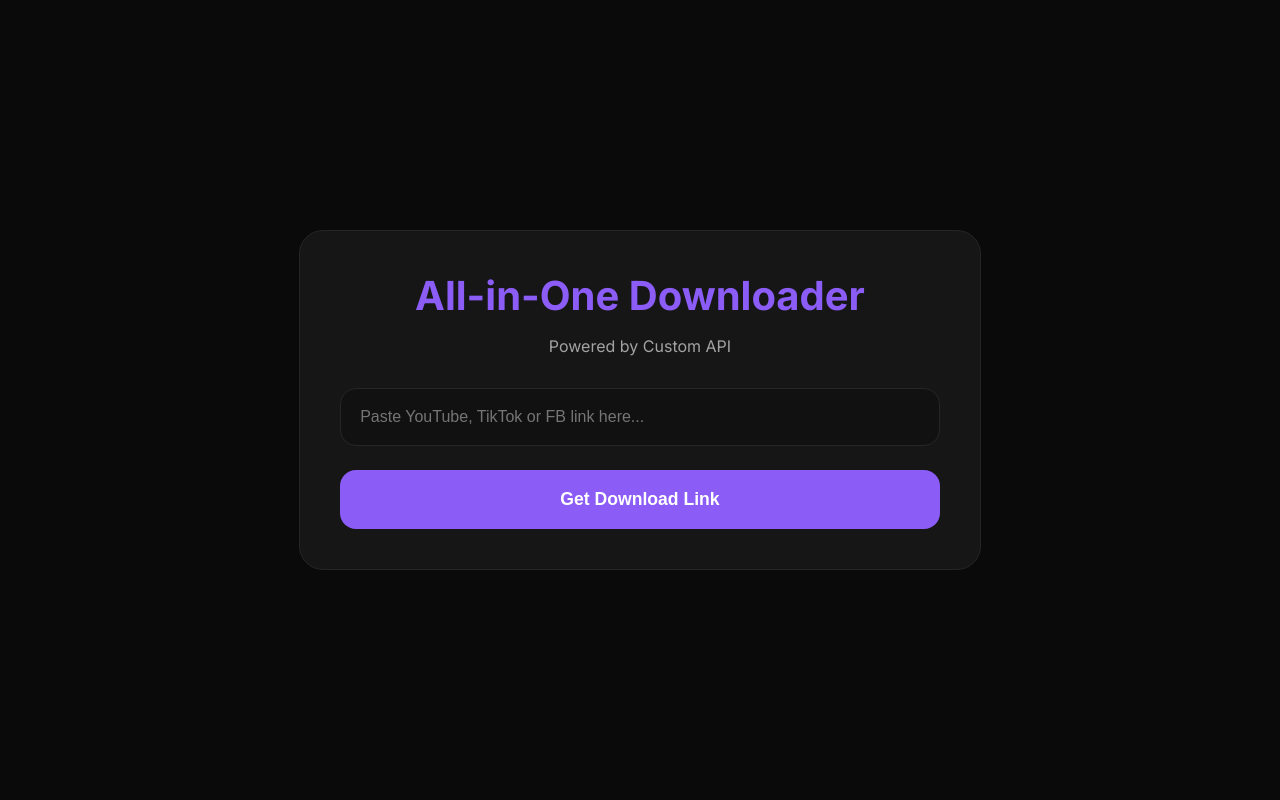
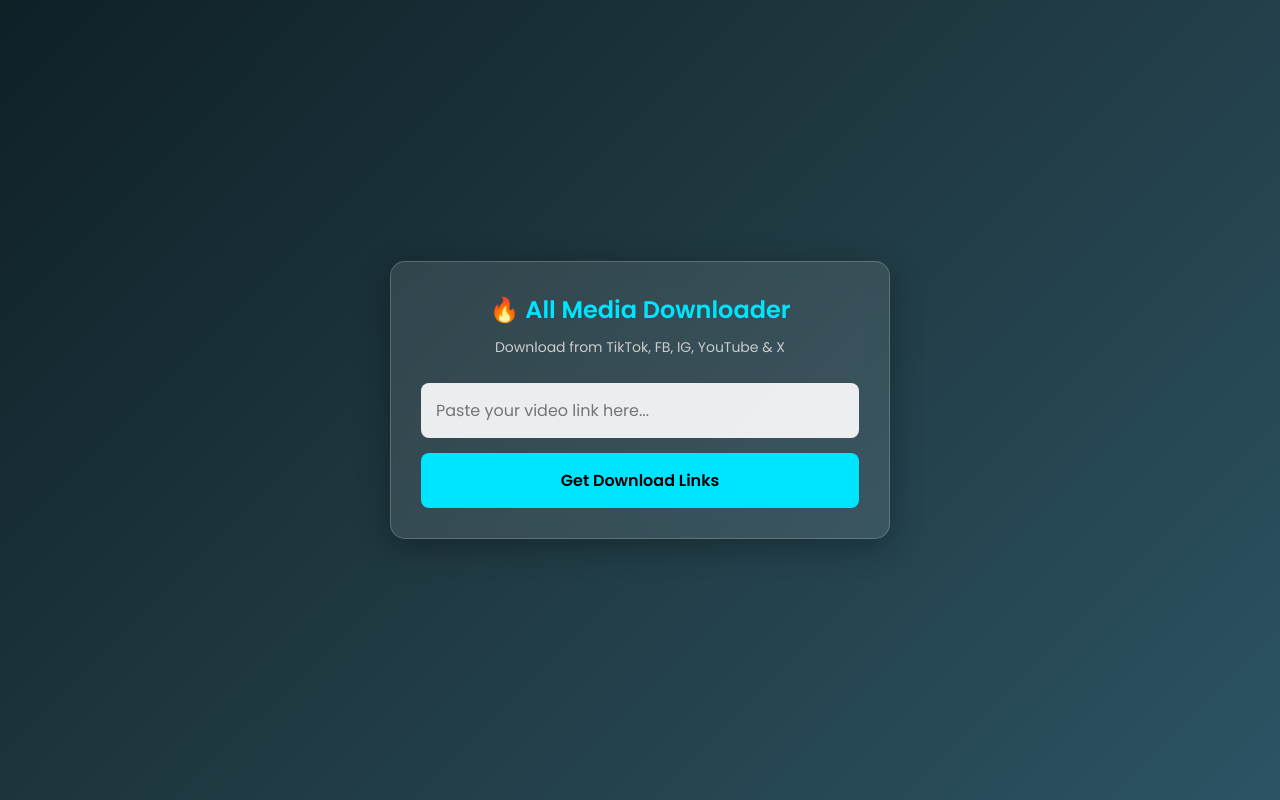
Before and after one commit to srpshouro/My-downloader, a Flask app: page / in a window 1280 px wide. Run offline with Flask 3, Linux system fonts and the light colour scheme.

Commit message:
Update index.html

```diff
--- a/templates/index.html
+++ b/templates/index.html
@@ -3,92 +3,191 @@
 <head>
     <meta charset="UTF-8">
     <meta name="viewport" content="width=device-width, initial-scale=1.0">
-    <title>My Custom Downloader</title>
+    <title>All Media Downloader Pro</title>
+    <link href="https://fonts.googleapis.com/css2?family=Poppins:wght@400;600&display=swap" rel="stylesheet">
     <style>
-        @import url('https://fonts.googleapis.com/css2?family=Inter:wght@300;400;500;600;700&display=swap');
-        :root {
-            --bg-primary: #0a0a0a; --bg-secondary: #111111; --bg-card: #1a1a1a;
-            --text-primary: #ffffff; --text-secondary: #a3a3a3;
-            --accent: #8b5cf6; --accent-hover: #7c3aed;
-            --success: #10b981; --error: #ef4444; --border-light: #262626;
-            --glass: rgba(255, 255, 255, 0.05);
+        * {
+            margin: 0;
+            padding: 0;
+            box-sizing: border-box;
+            font-family: 'Poppins', sans-serif;
         }
-        body { font-family: 'Inter', sans-serif; background: var(--bg-primary); color: var(--text-primary); margin: 0; padding: 0; display: flex; justify-content: center; align-items: center; min-height: 100vh; }
-        .container { width: 90%; max-width: 600px; padding: 2.5rem; background: var(--glass); border-radius: 1.5rem; border: 1px solid var(--border-light); text-align: center; }
-        .title { font-size: 2.5rem; color: var(--accent); margin-bottom: 0.5rem; font-weight: bold; }
-        .input-field { width: 100%; box-sizing: border-box; padding: 1.2rem; border-radius: 1rem; border: 1px solid var(--border-light); background: var(--bg-secondary); color: white; margin-bottom: 1.5rem; font-size: 1rem; outline: none; }
-        .btn { background: var(--accent); color: white; border: none; padding: 1.2rem; border-radius: 1rem; font-size: 1.1rem; cursor: pointer; transition: 0.3s; width: 100%; font-weight: bold; }
-        .btn:hover { background: var(--accent-hover); }
-        .btn:disabled { opacity: 0.6; cursor: not-allowed; }
-        .status { margin-top: 1.5rem; padding: 1rem; border-radius: 0.5rem; display: none; }
-        .success-box { background: rgba(16, 185, 129, 0.1); color: var(--success); border: 1px solid var(--success); }
-        .error-box { background: rgba(239, 68, 68, 0.1); color: var(--error); border: 1px solid var(--error); }
-        .download-btn-green { display: inline-block; background: var(--success); color: white; padding: 10px 20px; text-decoration: none; border-radius: 8px; margin-top: 10px; font-weight: bold; }
+        body {
+            background: linear-gradient(135deg, #0f2027, #203a43, #2c5364);
+            color: #fff;
+            min-height: 100vh;
+            display: flex;
+            justify-content: center;
+            align-items: center;
+            padding: 20px;
+        }
+        .container {
+            background: rgba(255, 255, 255, 0.1);
+            backdrop-filter: blur(10px);
+            padding: 30px;
+            border-radius: 15px;
+            width: 100%;
+            max-width: 500px;
+            box-shadow: 0 8px 32px rgba(0, 0, 0, 0.3);
+            text-align: center;
+            border: 1px solid rgba(255, 255, 255, 0.2);
+        }
+        h2 {
+            margin-bottom: 10px;
+            font-size: 24px;
+            color: #00e5ff;
+        }
+        p.subtitle {
+            font-size: 14px;
+            color: #ccc;
+            margin-bottom: 25px;
+        }
+        input {
+            width: 100%;
+            padding: 15px;
+            border: none;
+            border-radius: 8px;
+            outline: none;
+            font-size: 16px;
+            margin-bottom: 15px;
+            background: rgba(255, 255, 255, 0.9);
+            color: #333;
+        }
+        button {
+            width: 100%;
+            padding: 15px;
+            border: none;
+            border-radius: 8px;
+            background: #00e5ff;
+            color: #000;
+            font-size: 16px;
+            font-weight: 600;
+            cursor: pointer;
+            transition: 0.3s ease;
+        }
+        button:hover {
+            background: #00b8cc;
+        }
+        #loader {
+            display: none;
+            margin-top: 20px;
+            font-size: 16px;
+            color: #ffeb3b;
+        }
+        #result {
+            margin-top: 25px;
+            display: none;
+            background: rgba(0, 0, 0, 0.3);
+            padding: 20px;
+            border-radius: 10px;
+        }
+        .cover-img {
+            width: 100%;
+            max-height: 250px;
+            object-fit: cover;
+            border-radius: 8px;
+            margin-bottom: 15px;
+        }
+        .video-title {
+            font-size: 14px;
+            margin-bottom: 15px;
+            color: #eee;
+        }
+        .download-btn {
+            display: block;
+            width: 100%;
+            padding: 12px;
+            margin-bottom: 10px;
+            background: #4caf50;
+            color: white;
+            text-decoration: none;
+            border-radius: 8px;
+            font-weight: 600;
+            transition: 0.3s;
+        }
+        .download-btn:hover { background: #45a049; }
+        .audio-btn { background: #ff9800; }
+        .audio-btn:hover { background: #e68a00; }
+        .error-msg { color: #ff4c4c; font-weight: 600; }
     </style>
 </head>
 <body>
 
     <div class="container">
-        <div class="title">All-in-One Downloader</div>
-        <p style="color: var(--text-secondary); margin-bottom: 2rem;">Powered by Custom API</p>
+        <h2>🔥 All Media Downloader</h2>
+        <p class="subtitle">Download from TikTok, FB, IG, YouTube & X</p>
 
-        <input type="url" id="video-url" class="input-field" placeholder="Paste YouTube, TikTok or FB link here..." />
+        <input type="url" id="videoUrl" placeholder="Paste your video link here...">
+        <button onclick="fetchMedia()">Get Download Links</button>
 
-        <button class="btn" id="download-btn" onclick="fetchFromMyAPI()">
-            <span id="btn-text">Get Download Link</span>
-        </button>
+        <div id="loader">⏳ Wait bro, fetching data...</div>
 
-        <div id="status-box" class="status"></div>
+        <div id="result">
+            <!-- Data will be injected here by JS -->
+        </div>
     </div>
 
     <script>
-        async function fetchFromMyAPI() {
-            const urlInput = document.getElementById('video-url').value.trim();
-            const btn = document.getElementById('download-btn');
-            const btnText = document.getElementById('btn-text');
-            const statusBox = document.getElementById('status-box');
+        // আপনার Vercel API এর লিংক
+        const API_BASE_URL = "https://all-media-api.vercel.app/api/download?url=";
 
+        async function fetchMedia() {
+            const urlInput = document.getElementById("videoUrl").value.trim();
+            const resultDiv = document.getElementById("result");
+            const loader = document.getElementById("loader");
+
+            // যদি ইনপুট খালি থাকে
             if (!urlInput) {
-                showStatus('Please paste a link first!', 'error');
+                alert("Bro, please paste a valid link first!");
                 return;
             }
 
-            btn.disabled = true;
-            btnText.innerHTML = '⏳ Processing with API...';
-            statusBox.style.display = 'none';
+            // লোডার দেখানো এবং আগের রেজাল্ট হাইড করা
+            loader.style.display = "block";
+            resultDiv.style.display = "none";
+            resultDiv.innerHTML = "";
 
             try {
-                // 🚀 আপনার নিজের API তে রিকোয়েস্ট পাঠানো হচ্ছে
-                const response = await fetch(`/alldown?url=${encodeURIComponent(urlInput)}`);
+                // আপনার API তে রিকোয়েস্ট পাঠানো
+                const response = await fetch(API_BASE_URL + encodeURIComponent(urlInput));
                 const data = await response.json();
 
-                if (data.status === true) {
-                    const finalLink = data.watermark_free_video || data.download_link;
+                loader.style.display = "none";
+                resultDiv.style.display = "block";
 
-                    statusBox.innerHTML = `
-                        <strong>✅ Success!</strong><br>
-                        Platform: ${data.platform}<br>
-                        <a href="${finalLink}" class="download-btn-green" target="_blank" rel="noopener noreferrer">⬇️ Click to Download</a>
-                    `;
-                    statusBox.className = 'status success-box';
-                    statusBox.style.display = 'block';
+                if (data.success) {
+                    const media = data.data;
+
+                    // টিকটকের জন্য ডিজাইন
+                    if (media.platform === "TikTok") {
+                        resultDiv.innerHTML = `
+                            ${media.cover_image ? `<img src="${media.cover_image}" class="cover-img" alt="Cover">` : ''}
+                            <div class="video-title">${media.title || 'TikTok Video'}</div>
+
+                            <a href="${media.video_no_watermark}" target="_blank" class="download-btn">🎬 Download (No Watermark)</a>
+                            <a href="${media.video_watermark}" target="_blank" class="download-btn" style="background: #2196F3;">💧 Download (With Watermark)</a>
+                            ${media.music_url ? `<a href="${media.music_url}" target="_blank" class="download-btn audio-btn">🎵 Download Audio (MP3)</a>` : ''}
+                        `;
+                    }
+                    // অন্যান্য সাইটের (FB/IG/YT) জন্য ডিজাইন
+                    else {
+                        resultDiv.innerHTML = `
+                            <div class="video-title">Ready to download!</div>
+                            <a href="${media.video_url}" target="_blank" class="download-btn">⬇️ Download Video</a>
+                        `;
+                    }
                 } else {
-                    showStatus(`❌ API Error: ${data.message}`, 'error');
+                    // API থেকে Error আসলে
+                    resultDiv.innerHTML = `<p class="error-msg">❌ Error: ${data.message || 'Failed to fetch video!'}</p>`;
                 }
             } catch (error) {
-                showStatus(`❌ Network Error!`, 'error');
-            } finally {
-                btn.disabled = false;
-                btnText.innerHTML = 'Get Download Link';
+                // নেটওয়ার্ক বা সার্ভার Error
+                loader.style.display = "none";
+                resultDiv.style.display = "block";
+                resultDiv.innerHTML = `<p class="error-msg">❌ Server error! Please try again later.</p>`;
             }
         }
+    </script>
 
-        function showStatus(message, type) {
-            const box = document.getElementById('status-box');
-            box.innerHTML = message;
-            box.className = `status ${type === 'error' ? 'error-box' : 'success-box'}`;
-            box.style.display = 'block';
-        }
-    </script>
 </body>
 </html>
```
